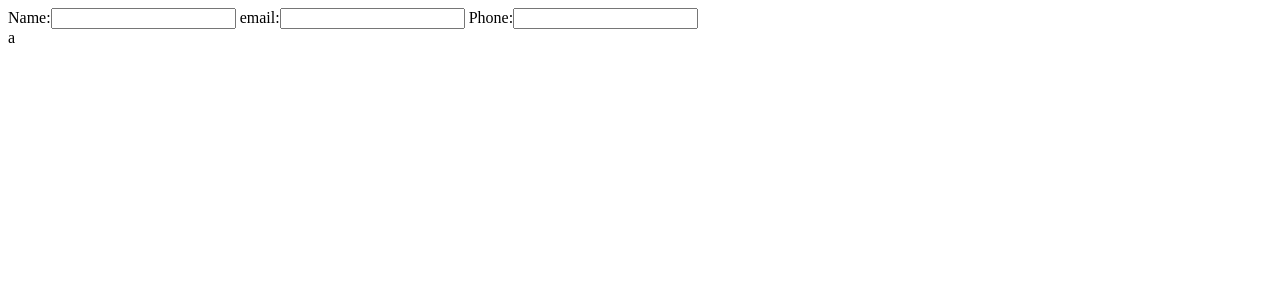
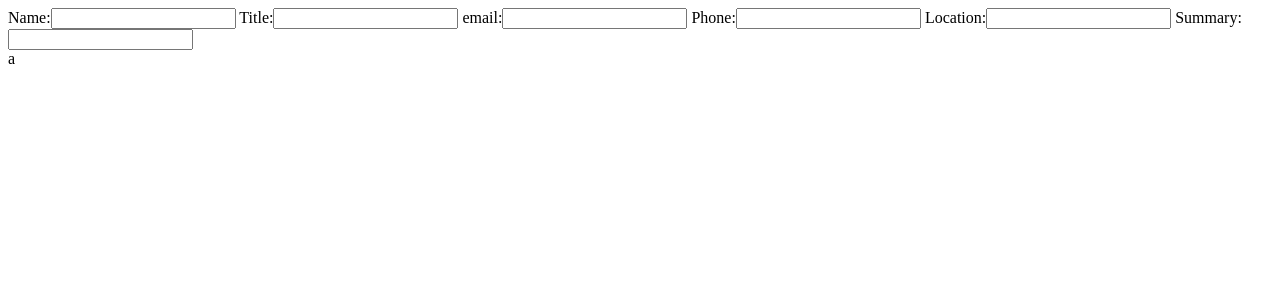
Before and after one commit to Waldorfio/cv-application, a React (Create React App) app: page / in a window 1280 px wide. Shown: the top 300 px of the page. Built offline with nearby package versions, Linux system fonts and the light colour scheme.

Commit message:
Add additional input fields and change functions

```diff
--- a/src/components/GeneralInfo.js
+++ b/src/components/GeneralInfo.js
@@ -6,18 +6,29 @@ class GeneralInfo extends Component {
 
         this.state = {
             name: '',
+            title: '',
             email: '',
             phone: '',
+            location: '',
+            summary: '',
         }
 
         this.nameChange = this.nameChange.bind(this);
+        this.titleChange = this.titleChange.bind(this);
         this.emailChange = this.emailChange.bind(this);
         this.phoneChange = this.phoneChange.bind(this);
+        this.locationChange = this.locationChange.bind(this);
+        this.summaryChange = this.summaryChange.bind(this);
     }
 
     nameChange(e) {
         this.setState({
             name: e.target.value,
+        })
+    }
+    titleChange(e) {
+        this.setState({
+            title: e.target.value,
         })
     }
     emailChange(e) {
@@ -30,21 +41,27 @@ class GeneralInfo extends Component {
             phone: e.target.value,
         })
     }
-
+    locationChange(e) {
+        this.setState({
+            location: e.target.value,
+        })
+    }
+    summaryChange(e) {
+        this.setState({
+            sunmmary: e.target.value,
+        })
+    }
 
     render() {
         return (
             <div>
                 <form>
-                    <label> Name:
-                    <input type="text" id="name" onChange={this.nameChange}></input>
-                    </label>
-                    <label> email:
-                    <input type="text" id="email" onChange={this.emailChange}></input>
-                    </label>
-                    <label> Phone:
-                    <input type="text" id="phone" onChange={this.phoneChange}></input>
-                    </label>
+                    <label> Name:<input type="text" id="name" onChange={this.nameChange}></input></label>
+                    <label> Title:<input type="text" id="title" onChange={this.titleChange}></input></label>
+                    <label> email:<input type="text" id="email" onChange={this.emailChange}></input></label>
+                    <label> Phone:<input type="text" id="phone" onChange={this.phoneChange}></input></label>
+                    <label> Location:<input type="text" id="location" onChange={this.locationChange}></input></label>
+                    <label> Summary:<input type="text" id="summary" onChange={this.summaryChange}></input></label>
                 </form>
             </div>
         )
```
